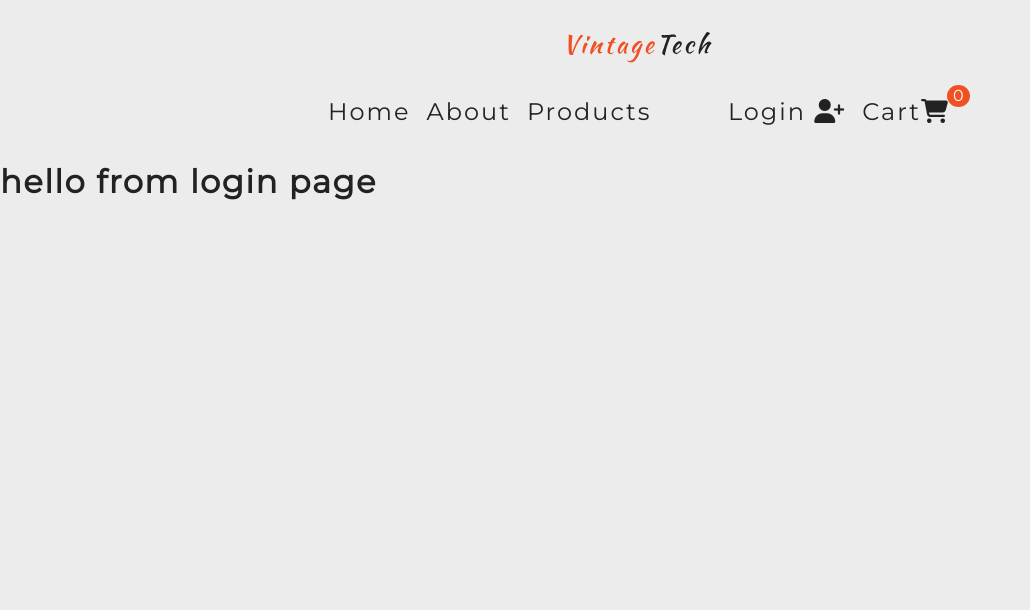
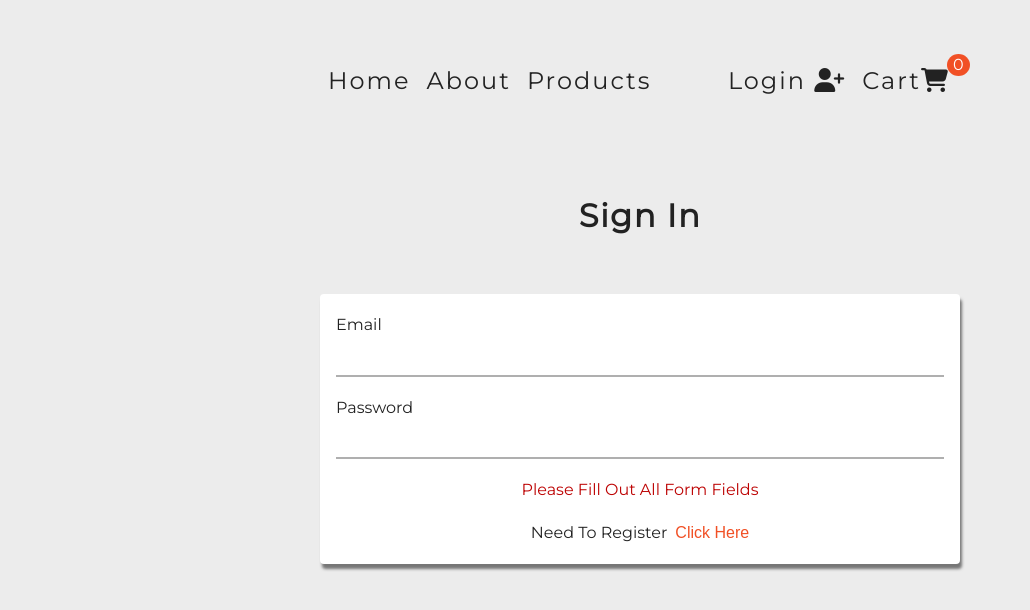
Before and after one commit to julianoperin/Tech-Ecommerce-, a React (Create React App) app: page /login in a window 1280 px wide. Shown: the top 610 px of the page, without its empty margins (0-1030 px from the left). Built offline with nearby package versions, Linux system fonts and the light colour scheme; no server answers.

Commit message:
finished login component

```diff
--- a/src/components/Header.js
+++ b/src/components/Header.js
@@ -6,7 +6,7 @@
 export default function Header() {
   return (
     <header className="header">
-      <img src={logo} alt="logo" className="logo" />
+      {/* <img src={logo} alt="logo" className="logo" /> */}
       <nav>
         <ul>
           <div>
--- a/src/index.css
+++ b/src/index.css
@@ -490,6 +490,11 @@
 .form-control label {
   display: block;
 }
+
+input:focus {
+  outline: none;
+}
+
 .form-control input {
   width: 100%;
   border: none;
--- a/src/pages/Login.js
+++ b/src/pages/Login.js
@@ -1,6 +1,8 @@
 import React, { useState } from "react";
 
 // Strapi function
+import loginUser from "../strapi/loginUser";
+import registerUser from "../strapi/registerUser";
 
 // Handle user
 import { useHistory } from "react-router-dom";
@@ -12,16 +14,82 @@
   //state values
   const [email, setEmail] = useState("");
   const [password, setPassword] = useState("");
-  const [userName, setUsername] = useState("default");
+  const [username, setUsername] = useState("default");
   const [isMember, setMember] = useState(true);
 
-  let isEmpty = false;
+  let isEmpty = !email || !password || !username;
 
   const toggleMember = () => {};
 
   const handleSubmit = async (e) => {};
 
-  return <h1>hello from login page</h1>;
+  return (
+    <section className="form section">
+      <h2 className="section-title">{isMember ? "sign in" : "register"}</h2>
+      <form className="login-form">
+        {/* single input */}
+        <div className="form-control">
+          <label htmlFor="email">email</label>
+          <input
+            type="email"
+            id="email"
+            value={email}
+            placeholder=""
+            onChange={(e) => setEmail(e.target.value)}
+          />
+        </div>
+        {/* end of single input */}
+        {/* single input */}
+        <div className="form-control">
+          <label htmlFor="password">password</label>
+          <input
+            type="password"
+            id="password"
+            value={password}
+            placeholder=""
+            onChange={(e) => setPassword(e.target.value)}
+          />
+        </div>
+        {/* end of single input */}
+        {/* single input */}
+
+        {!isMember && (
+          <div className="form-control">
+            <label htmlFor="username">username</label>
+            <input
+              type="text"
+              id="username"
+              value={username}
+              placeholder=""
+              onChange={(e) => setUsername(e.target.value)}
+            />
+          </div>
+        )}
+        {/* end of single input */}
+        {/* empty form text */}
+        {isEmpty && (
+          <p className="form-empty">please fill out all form fields</p>
+        )}
+        {/* submit btn */}
+        {!isEmpty && (
+          <button
+            type="submit"
+            className="btn btn-block btn-primary"
+            onClick={handleSubmit}
+          >
+            submit
+          </button>
+        )}
+        {/* register link */}
+        <p className="register-link">
+          {isMember ? "need to register" : "already a member"}
+          <button type="button" onClick={toggleMember}>
+            click here
+          </button>
+        </p>
+      </form>
+    </section>
+  );
 };
 
 export default Login;
```
